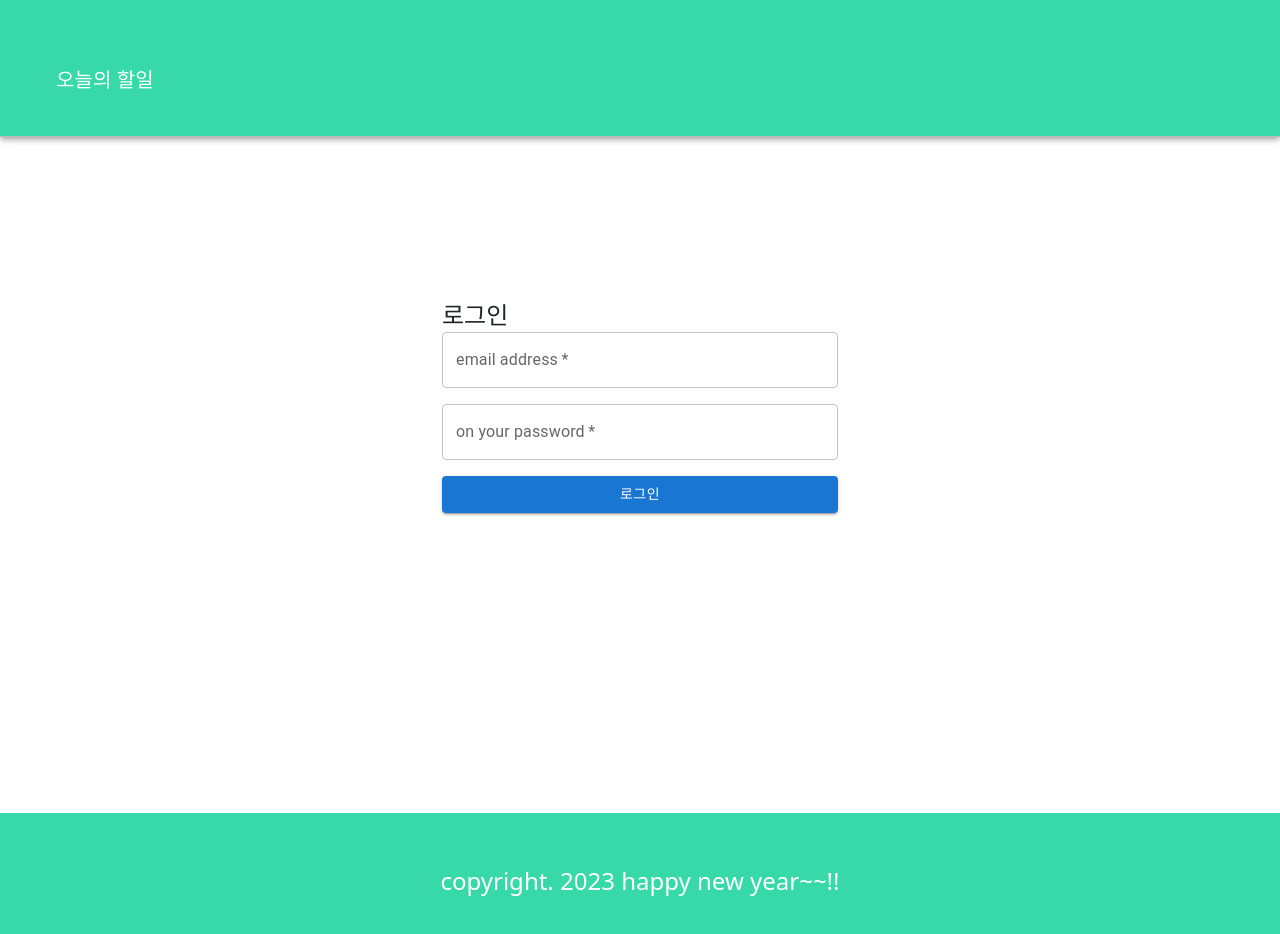
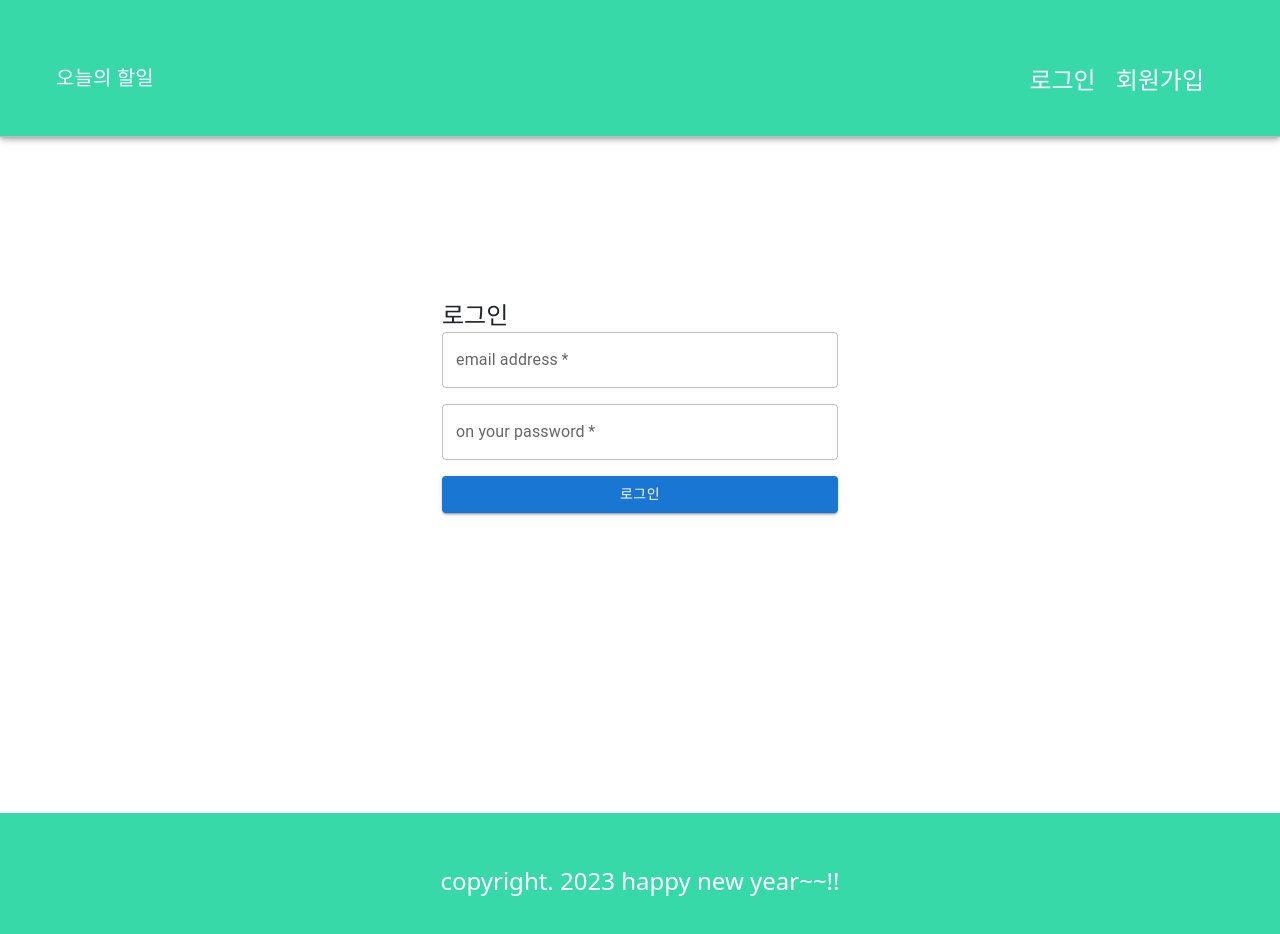
Before and after one commit to tudfldps99/todo_react, a React (Create React App) app: page /login in a window 1280 px wide. Shown: the top 934 px of the page. Built offline with nearby package versions, Linux system fonts and the light colour scheme.

Commit message:
# 로그인, 로그아웃 처리

```diff
--- /dev/null
+++ b/src/components/layout/Header.css
@@ -0,0 +1,20 @@
+/* 2023-01-27 */
+
+.btn-group {
+    font-size: 24px;
+    text-decoration: none;
+}
+
+.btn-group a, .logout-btn {
+    color: #fff;
+    text-decoration: none;
+    margin-right: 20px;
+    outline: none;
+    border: none;
+    background: transparent;        /* 배경 투명 */
+}
+
+.btn-group a:hover, .logout-btn:hover {
+    color: #333;
+    font-weight: 700;
+}
--- a/src/components/layout/Header.js
+++ b/src/components/layout/Header.js
@@ -1,9 +1,21 @@
 // 2023-01-26
 import React from 'react';
 
-import {AppBar, Toolbar, Grid, Typography, Button} from "@mui/material";
+import {AppBar, Toolbar, Grid, Typography} from "@mui/material";
+import { Link } from 'react-router-dom';
+
+import { getUsername, isLogin } from '../util/login-util';
+
+import './Header.css';
 
 const Header = () => {
+    const logoutHandler = e => {
+        localStorage.removeItem('ACCESS_TOKEN');
+        localStorage.removeItem('LOGIN_USERNAME');
+
+        window.location.href='/login';
+    }
+
     return (
         <AppBar position="fixed" style={{ background: '#38d9a9' }}>       {/* header 상단에 고정 : fixed */}
             <Toolbar>
@@ -15,12 +27,28 @@ const Header = () => {
                                 alignItems: 'center'
                             }
                         }>
-                            <Typography variant="h6">오늘의 할일</Typography>
+                            <Typography variant="h6">
+                                {isLogin()
+                                    ? `${getUsername()}님`
+                                    : '오늘'
+                                }의 할일
+                            </Typography>
                         </div>
                     </Grid>
+
+                    {/* 2023-01-27 */}
                     <Grid item>
-
-
+                        <div className='btn-group'>
+                            {isLogin()
+                                ?   <button className="logout-btn" onClick={logoutHandler}>로그아웃</button>
+                                :   (
+                                        <>
+                                            <Link to='/login'>로그인</Link>
+                                            <Link to='/join'>회원가입</Link>
+                                        </>
+                                    )
+                            }
+                        </div>
                     </Grid>
                 </Grid>
             </Toolbar>
--- a/src/components/user/Login.js
+++ b/src/components/user/Login.js
@@ -1,8 +1,53 @@
+// 2023-01-27
 import React from "react";
 import {Grid, Button, Container, Typography, TextField} from "@mui/material";
 
+import { BASE_URL, USER } from '../../config/host-config';
 
 const Login = () => {
+
+    const API_BASE_URL = BASE_URL + USER;   // http://localhost:8080//api/auth
+
+    const loginHandler = e => {
+        e.preventDefault();     // 자동 submit 막기
+
+        // 입력값 검증 생략)
+
+        // 이메일 입력태그, 비밀번호 입력태그
+        const $email = document.getElementById('email');
+        const $password = document.getElementById('password');
+
+        // 서버에 로그인 요청
+        fetch(`${API_BASE_URL}/signin`, {
+            method: 'POST',
+            headers: {
+                'content-type': 'application/json'
+            },
+            body: JSON.stringify({
+                email: $email.value,
+                password: $password.value
+            })
+        })
+        .then(res => res.json())
+        .then(result => {
+            // console.log(result);
+
+            if (result.message) {
+                // 메세지가 있으면 로그인 실패
+                alert(result.message);
+            } else {
+                // 메세지가 없으면 로그인 성공
+
+                // 발급받은 토큰과 회원정보를 클라이언트가 저장
+                // 브라우저가 제공하는 localStorage (브라우저가 종료되어도 남아있음 - 자동로그인)
+                //                   sessionStorage (브라우저가 종료되면 사라짐)
+                localStorage.setItem('ACCESS_TOKEN', result.token);
+                localStorage.setItem('LOGIN_USERNAME', result.userName);
+
+                window.location.href='/';
+            }
+        });
+    }
 
     return (
         <Container component="main" maxWidth="xs" style={{ margin: "300px auto" }}>
@@ -13,8 +58,8 @@ const Login = () => {
                     </Typography>
                 </Grid>
             </Grid>
-            <form noValidate>
 
+            <form noValidate onSubmit={loginHandler}>
                 <Grid container spacing={2}>
                     <Grid item xs={12}>
                         <TextField
@@ -27,6 +72,7 @@ const Login = () => {
                             autoComplete="email"
                         />
                     </Grid>
+
                     <Grid item xs={12}>
                         <TextField
                             variant="outlined"
@@ -39,6 +85,7 @@ const Login = () => {
                             autoComplete="current-password"
                         />
                     </Grid>
+
                     <Grid item xs={12}>
                         <Button
                             type="submit"
@@ -49,6 +96,7 @@ const Login = () => {
                             로그인
                         </Button>
                     </Grid>
+
                 </Grid>
             </form>
         </Container>
--- /dev/null
+++ b/src/components/util/login-util.js
@@ -0,0 +1,17 @@
+// 2023-01-27
+
+// 로그인 유저의 토큰을 반환하는 함수
+export const getToken = () => {
+    return localStorage.getItem('ACCESS_TOKEN');
+};
+
+// 로그인 유저의 이름을 반환하는 함수
+export const getUsername = () => {
+    return localStorage.getItem('LOGIN_USERNAME');
+};
+
+// 로그인 상태인지 검증해주는 함수
+export const isLogin = () => {
+    return !!getUsername();      // getUsername() !== null
+                                 // null이면 login 안한것, null이 아니면 login 한것
+};
```
